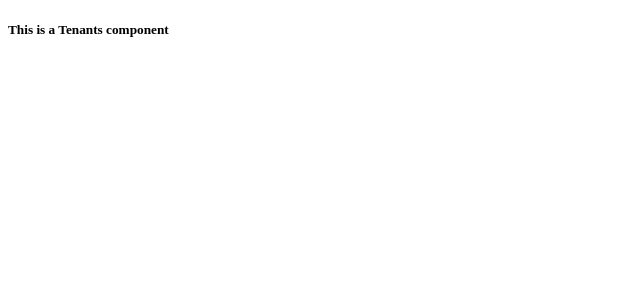
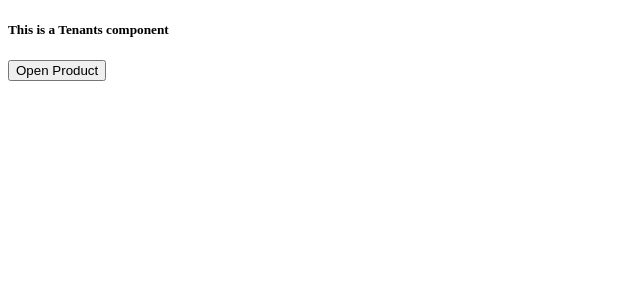
Before and after one commit to Solvencia-Techinologies-Private-Limited/FC-Frontend, an Angular app in the folder FirstContact/: page / in a window 1280 px wide. Shown: the top 300 px of the page, without its empty margins (0-640 px from the left). Built offline with nearby package versions, Linux system fonts and the light colour scheme.

Commit message:
added prduct screen and images

```diff
--- a/FirstContact/src/app/app.routes.ts
+++ b/FirstContact/src/app/app.routes.ts
@@ -1,3 +1,10 @@
 import { Routes } from '@angular/router';
+import { Products } from './products/products';
 
-export const routes: Routes = [];
+
+export const routes: Routes = [
+{
+    path: 'product',
+    component: Products
+  }
+];
--- a/FirstContact/src/app/tenants/tenants.html
+++ b/FirstContact/src/app/tenants/tenants.html
@@ -1 +1,4 @@
 <h5>This is a Tenants component</h5>
+<button mat-raised-button (click)="openProduct()">
+  Open Product
+</button>
--- a/FirstContact/src/app/tenants/tenants.ts
+++ b/FirstContact/src/app/tenants/tenants.ts
@@ -1,4 +1,5 @@
 import { Component } from '@angular/core';
+import { Router } from '@angular/router';
 
 @Component({
   selector: 'app-tenants',
@@ -6,4 +7,12 @@ import { Component } from '@angular/core';
   templateUrl: './tenants.html',
   styleUrl: './tenants.css',
 })
-export class Tenants {}
+export class Tenants {
+
+  constructor(private router: Router) {}
+
+
+  openProduct(): void {
+    this.router.navigate(['/product']);
+  }
+}
```
